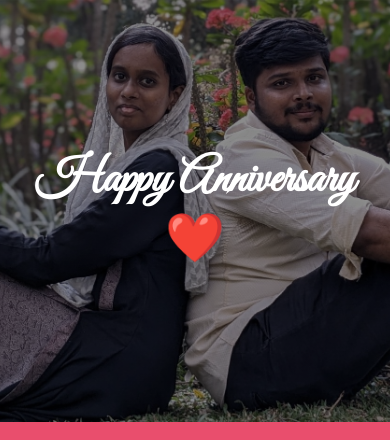
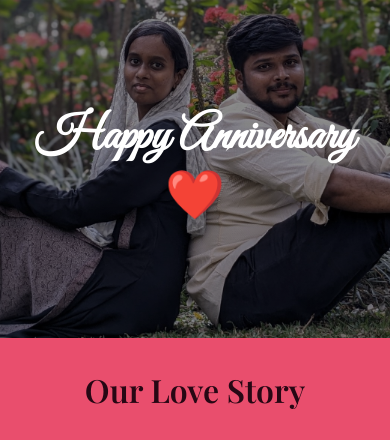
Before and after one commit to sbf15/mjs, a plain HTML site: page index.html in a window 390 px wide. Shown: the top 440 px of the page. Drawn offline with nearby package versions, Linux system fonts and the light colour scheme.

Commit message:
index.html

```diff
--- a/index.html
+++ b/index.html
@@ -26,7 +26,7 @@ header {
   height: 50vh;
   min-height: 250px;
   background: linear-gradient(rgba(0,0,0,0.45), rgba(0,0,0,0.45)),
-              url("p5.jpg") center/cover no-repeat;
+              url("p5.jpg") top/cover no-repeat;
   display: flex;
   flex-direction: column;
   align-items: center;
@@ -34,6 +34,7 @@ header {
   text-align: center;
   color: white;
   padding: 20px;
+  background-position-y: top; /* ✅ Show top of image */
 }
 
 header h1 {
@@ -67,7 +68,7 @@ section {
 /* ALBUM LAYOUT */
 .album-wrapper {
   display: flex;
-  align-items: stretch; /* ensure side images match album height */
+  align-items: stretch;
   justify-content: center;
   gap: 10px;
   flex-wrap: wrap;
@@ -198,6 +199,9 @@ footer {
   .side-photo img {
     height: 100%;
   }
+  header {
+    height: 40vh;
+  }
 }
 </style>
 </head>
```
